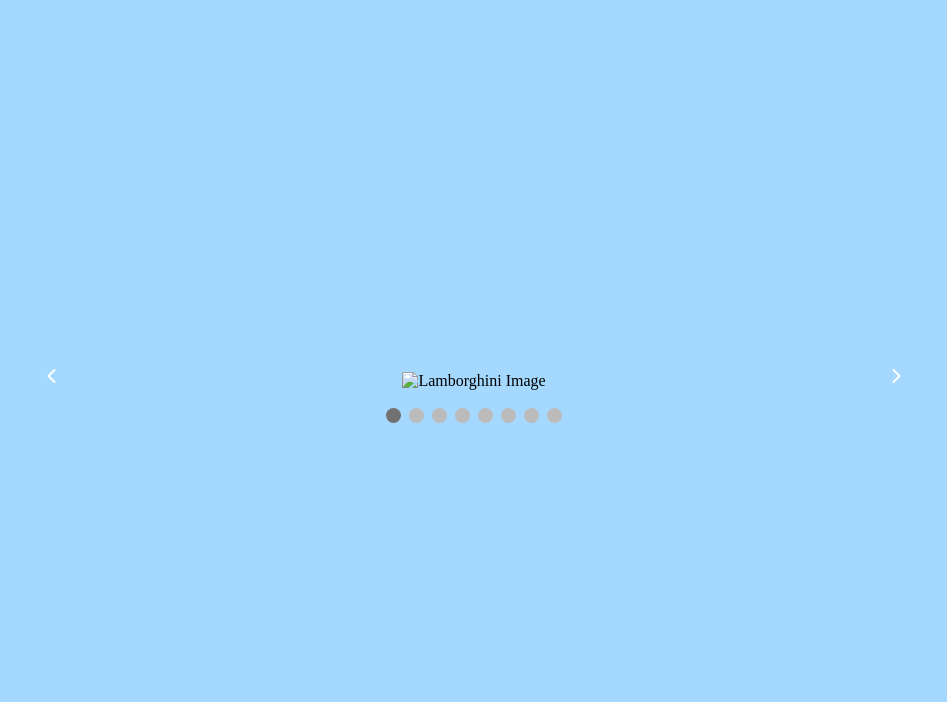
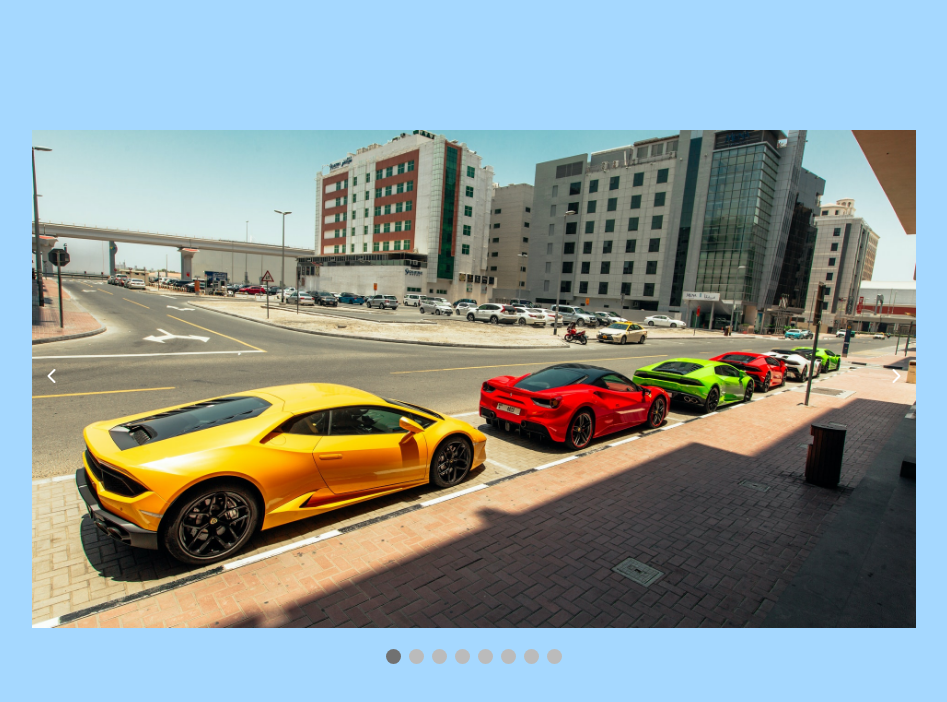
Before and after one commit to JoaoEduSB/CarroselDeImagensCom_Javascript, a plain HTML site: page index.html in a window 1280 px wide. Shown: the whole page, without its empty margins (166-1113 px from the left). Drawn offline with Linux system fonts and the light colour scheme; the site is published under a folder, as on GitHub Pages, so addresses that start at the root find nothing.

Commit message:
Update index.html

```diff
--- a/index.html
+++ b/index.html
@@ -11,28 +11,28 @@
 
     <div class="container">
         <div class="image fade">
-            <img src="/img/Lam0.jpg" id="Lam0" alt="Lamborghini Image">
+            <img src="img/Lam0.jpg" id="Lam0" alt="Lamborghini Image">
         </div>
         <div class="image fade">
-            <img src="/img/Lam1.jpg" id="Lam1" alt="Lamborghini Image">
+            <img src="img/Lam1.jpg" id="Lam1" alt="Lamborghini Image">
         </div>
         <div class="image fade">
-            <img src="/img/Lam2.jpg" id="Lam2" alt="Lamborghini Image">
+            <img src="img/Lam2.jpg" id="Lam2" alt="Lamborghini Image">
         </div>
         <div class="image fade">
-            <img src="/img/Lam3.jpg" id="Lam3" alt="Lamborghini Image">
+            <img src="img/Lam3.jpg" id="Lam3" alt="Lamborghini Image">
         </div>
         <div class="image fade">
-            <img src="/img/Lam4.jpg" id="Lam4" alt="Lamborghini Image">
+            <img src="img/Lam4.jpg" id="Lam4" alt="Lamborghini Image">
         </div>
         <div class="image fade">
-            <img src="/img/Lam5.jpg" id="Lam5" alt="Lamborghini Image">
+            <img src="img/Lam5.jpg" id="Lam5" alt="Lamborghini Image">
         </div>
         <div class="image fade">
-            <img src="/img/Lam6.jpg" id="Lam6" alt="Lamborghini Image">
+            <img src="img/Lam6.jpg" id="Lam6" alt="Lamborghini Image">
         </div>
         <div class="image fade">
-            <img src="/img/Lam7.jpg" id="Lam7" alt="Lamborghini Image">
+            <img src="img/Lam7.jpg" id="Lam7" alt="Lamborghini Image">
         </div>
 
         <i id="prev" onclick="show_image(-1)" class="fas fa-chevron-left"></i>
```
